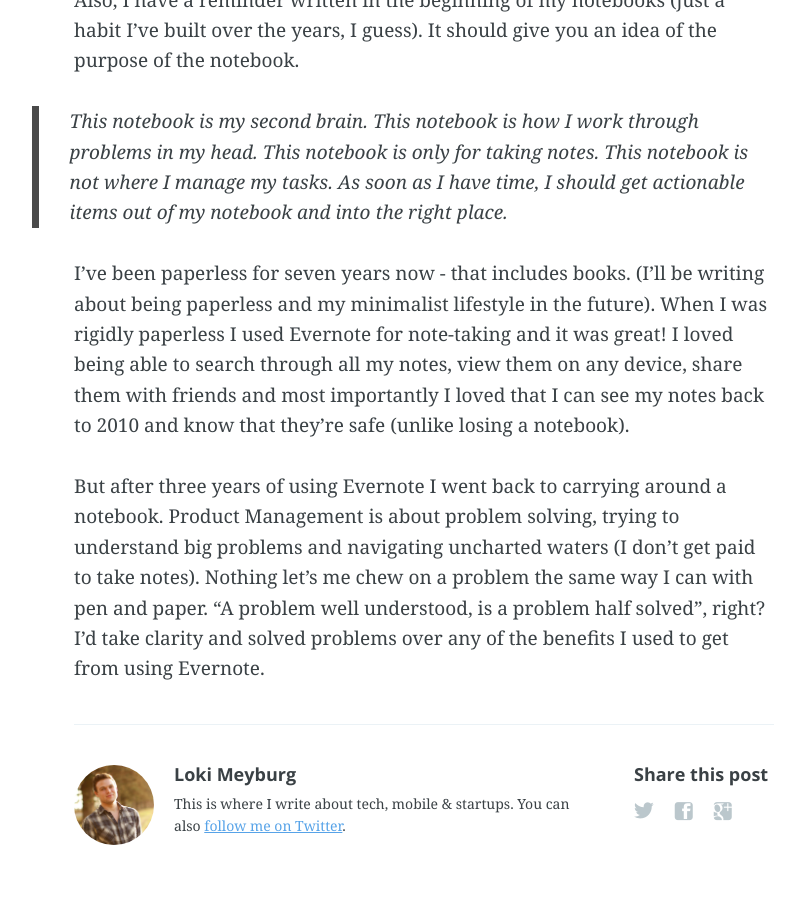
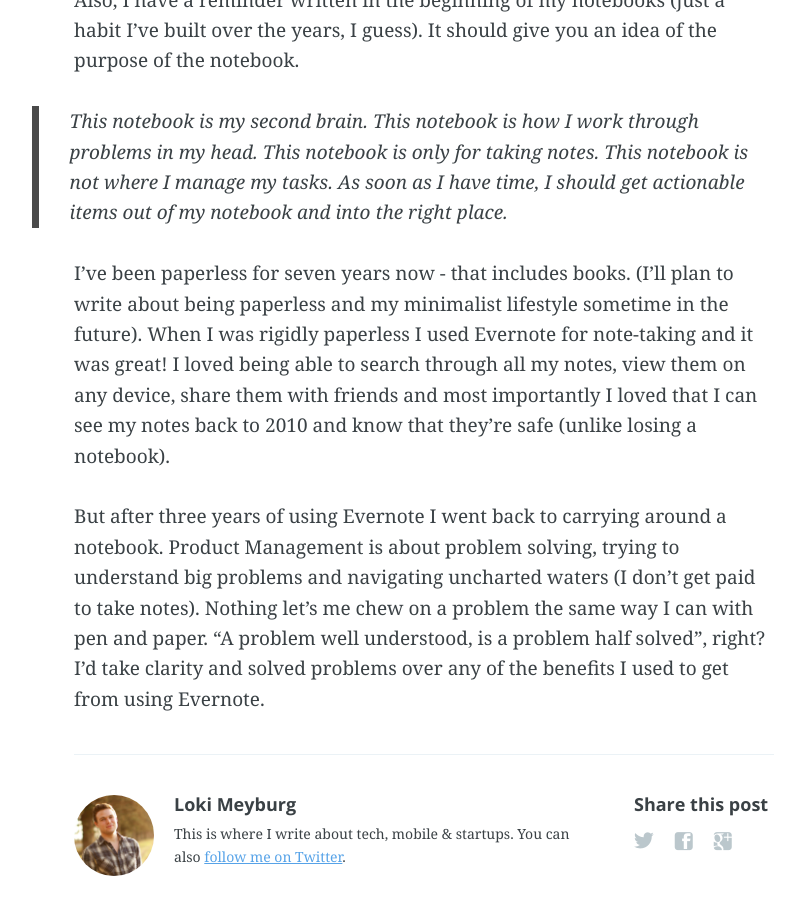
Before and after one commit to lokimeyburg/lokimeyburg.github.io, a Jekyll site: the page built from _posts/2016-12-15-use-notebook-simple-method-correctly.md, in a window 1280 px wide and 900 px high, scrolled down 1124 px. Shown: the whole window, without its empty margins (216-1015 px from the left). Built offline with Jekyll 4.4.1, drawn with Linux system fonts in a browser that asks for light colours; Markdown is read by kramdown in place of the engine named in the settings.

Commit message:
Fixed sentence

```diff
--- a/_posts/2016-12-15-use-notebook-simple-method-correctly.md
+++ b/_posts/2016-12-15-use-notebook-simple-method-correctly.md
@@ -22,6 +22,6 @@
 > This notebook is not where I manage my tasks.
 > As soon as I have time, I should get actionable items out of my notebook and into the right place.
 
-I've been paperless for seven years now - that includes books. (I'll be writing about being paperless and my minimalist lifestyle in the future). When I was rigidly paperless I used Evernote for note-taking and it was great! I loved being able to search through all my notes, view them on any device, share them with friends and most importantly I loved that I can see my notes back to 2010 and know that they're safe (unlike losing a notebook).
+I've been paperless for seven years now - that includes books. (I'll plan to write about being paperless and my minimalist lifestyle sometime in the future). When I was rigidly paperless I used Evernote for note-taking and it was great! I loved being able to search through all my notes, view them on any device, share them with friends and most importantly I loved that I can see my notes back to 2010 and know that they're safe (unlike losing a notebook).
 
 But after three years of using Evernote I went back to carrying around a notebook. Product Management is about problem solving, trying to understand big problems and navigating uncharted waters (I don't get paid to take notes). Nothing let's me chew on a problem the same way I can with pen and paper. "A problem well understood, is a problem half solved", right? I'd take clarity and solved problems over any of the benefits I used to get from using Evernote.
```
